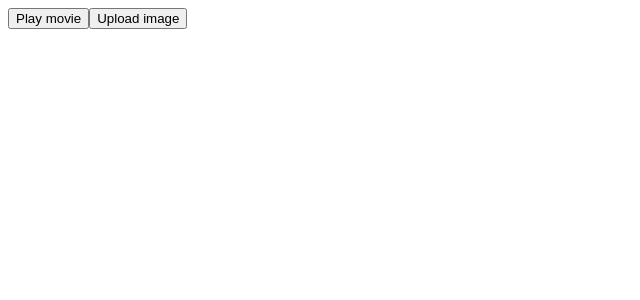
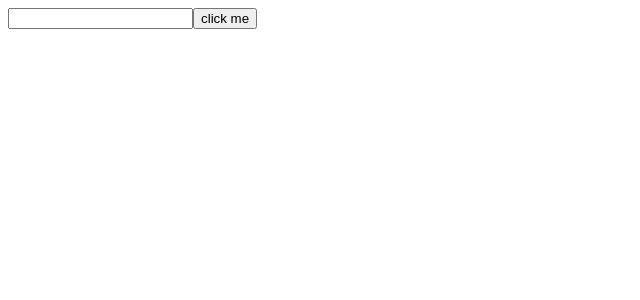
Before and after one commit to raz421/Adding-Interactivity-Practice, a React (Vite) app: page / in a window 1280 px wide. Shown: the top 300 px of the page, without its empty margins (0-640 px from the left). Built offline with nearby package versions, Linux system fonts and the light colour scheme.

Commit message:
event propagation

```diff
--- a/src/App.jsx
+++ b/src/App.jsx
@@ -1,10 +1,15 @@
-import ReadingProps from "./components/ReadingProps";
+// import Toolbar from "./components/Toolbar";
+
+import Form from "./components/EventPropagation/Form";
 
 function App() {
   return (
     <>
       {/* <Button /> */}
-      <ReadingProps />
+      {/* <ReadingProps /> */}
+      {/* <Toolbar /> */}
+      {/* <ToolbarTwo /> */}
+      <Form />
     </>
   );
 }
--- /dev/null
+++ b/src/components/EventPropagation/Form.jsx
@@ -0,0 +1,14 @@
+export default function Form() {
+  return (
+    <form
+      onSubmit={(e) => {
+        e.preventDefault();
+        console.dir(e);
+        console.log("event is calling from form");
+      }}
+    >
+      <input />
+      <button>click me</button>
+    </form>
+  );
+}
--- /dev/null
+++ b/src/components/EventPropagation/Toolbar.jsx
@@ -0,0 +1,36 @@
+export function Button({ onSmash, children }) {
+  return (
+    <button
+      onClick={(e) => {
+        e.stopPropagation();
+        onSmash();
+      }}
+    >
+      {children}
+    </button>
+  );
+}
+export default function ToolbarTwo() {
+  return (
+    <div
+      onClick={() => {
+        alert("i am from parent div");
+      }}
+    >
+      <Button
+        onSmash={() => {
+          alert("Movie is playing");
+        }}
+      >
+        Play the movie
+      </Button>
+      <Button
+        onSmash={() => {
+          alert("Image is uploading");
+        }}
+      >
+        Upload Image
+      </Button>
+    </div>
+  );
+}
```
